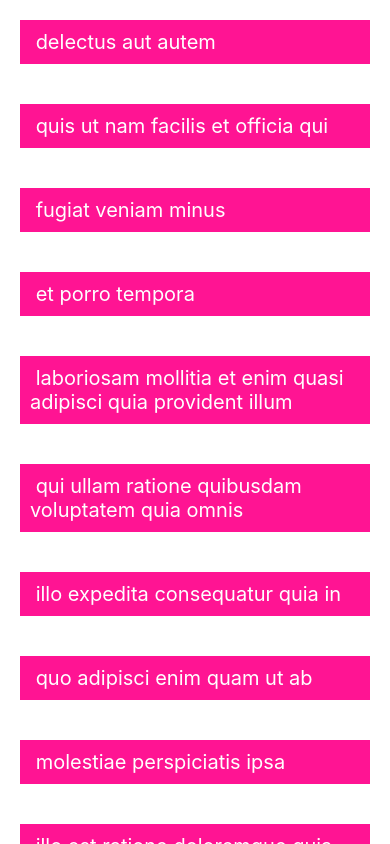
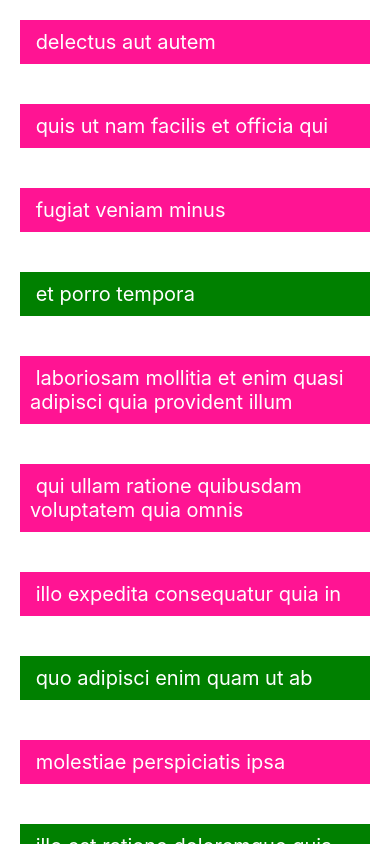
Before and after one commit to Chathuranga97lj/Native-Basic-todo-app, a React Native app: screen / in a window 390 px wide. Built offline with nearby package versions, Linux system fonts and the light colour scheme.

Commit message:
add change color when task completed

```diff
--- a/App.js
+++ b/App.js
@@ -74,8 +74,18 @@ export default function App() {
   )
 
   const pressHandler = (id) => {
-    const selectedItem = (todos.filter(todo => todo.id === id))[0]
-    alert(selectedItem.title)
+    // make list item touchable and give title alert
+    // const selectedItem = (todos.filter(todo => todo.id === id))[0]
+    // alert(selectedItem.title)
+
+    //chage data
+    let returnValue = [...todos];
+    returnValue.forEach(todo => {
+      if(todo.id === id){
+        todo.completed = true
+      }
+    })
+    setTodos(returnValue)
   }
 
 
@@ -97,7 +107,7 @@ export default function App() {
       data = {todos}
       renderItem = {({item}) => (
         <TouchableOpacity onPress={() => pressHandler(item.id)}>
-          <Text style={styles.todoStyle}> {item.title} </Text>
+          <Text style={{...styles.todoStyle, backgroundColor:item.completed? 'green':'deeppink'}}> {item.title} </Text>
         </TouchableOpacity>
       )}
 
@@ -116,7 +126,7 @@ const styles = StyleSheet.create({
   },
   todoStyle: {
     margin: 20,
-    backgroundColor: 'deeppink',
+    //backgroundColor: 'deeppink',
     color: 'white',
     fontSize: 20,
     padding: 10
```
